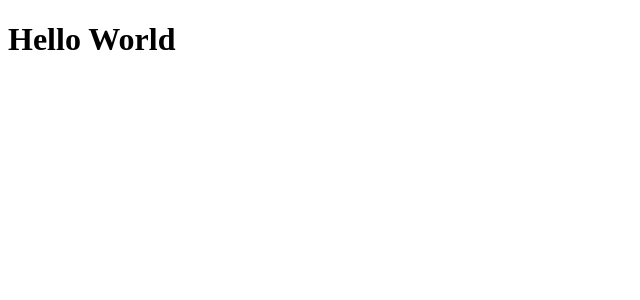
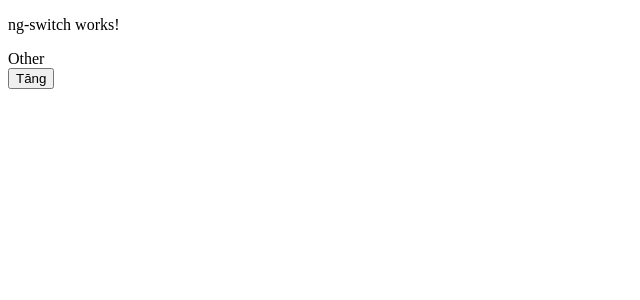
Before and after one commit to mieuhamchoi/learnAngular, an Angular app: page / in a window 1280 px wide. Shown: the top 300 px of the page, without its empty margins (0-640 px from the left). Built offline with nearby package versions, Linux system fonts and the light colour scheme.

Commit message:
ngSwitch

```diff
--- a/src/app/app.component.html
+++ b/src/app/app.component.html
@@ -1 +1 @@
-<h1>Hello World</h1>
+<app-ng-switch></app-ng-switch>
--- a/src/app/app.module.ts
+++ b/src/app/app.module.ts
@@ -3,10 +3,12 @@
 
 import { AppRoutingModule } from './app-routing.module';
 import { AppComponent } from './app.component';
+import { NgSwitchComponent } from './ng-switch/ng-switch.component';
 
 @NgModule({
   declarations: [
-    AppComponent
+    AppComponent,
+    NgSwitchComponent
   ],
   imports: [
     BrowserModule,
--- /dev/null
+++ b/src/app/ng-switch/ng-switch.component.html
@@ -0,0 +1,9 @@
+<p>ng-switch works!</p>
+
+<div [ngSwitch]="number">
+    <span *ngSwitchCase="1">One</span>
+    <span *ngSwitchCase="2">Two</span>
+    <span *ngSwitchCase="3">Three</span>
+    <span *ngSwitchDefault>Other</span>
+</div>
+<button (click)='inr()'>Tăng</button>
--- /dev/null
+++ b/src/app/ng-switch/ng-switch.component.ts
@@ -0,0 +1,14 @@
+import { Component } from '@angular/core';
+
+@Component({
+  selector: 'app-ng-switch',
+  templateUrl: './ng-switch.component.html',
+  styleUrls: ['./ng-switch.component.scss']
+})
+export class NgSwitchComponent {
+  public number:number = 0
+  constructor() {}
+  public inr = ():void => {
+    this.number += 1
+  }
+}
```
Also changed, not shown: src/app/ng-switch/ng-switch.component.scss (added), 1 other file (tests, documents, lock files or other folders).
